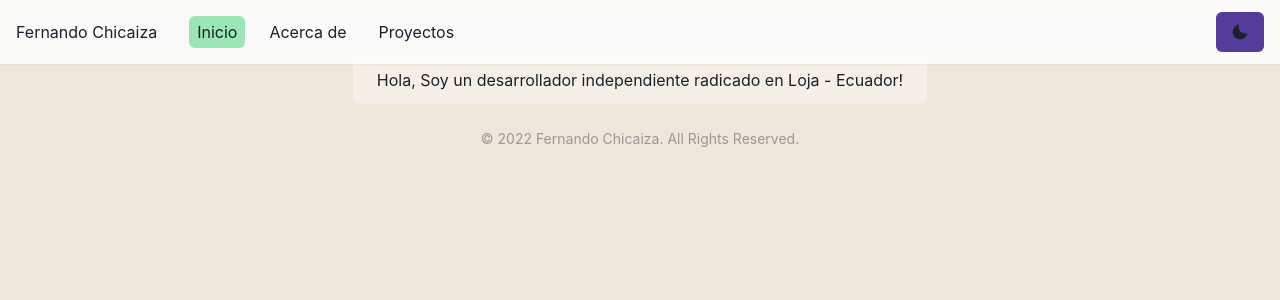
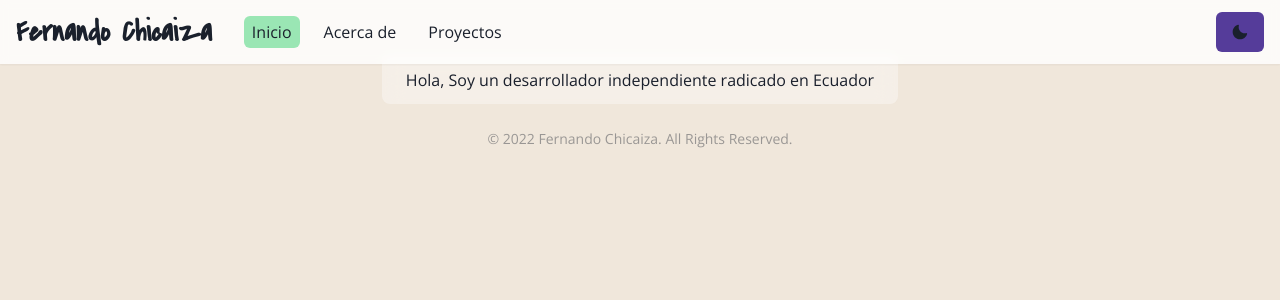
Before and after one commit to washopilot/portfolio-nextjs-ts, a Next.js app: page / in a window 1280 px wide. Shown: the top 300 px of the page. Built offline with nearby package versions, Linux system fonts and the light colour scheme.

Commit message:
playing with fonts

```diff
--- a/src/components/Fonts.tsx
+++ b/src/components/Fonts.tsx
@@ -1,7 +1,12 @@
+import { Global } from '@emotion/react';
+
 const Fonts = () => (
-    <style jsx global>{`
-        @import url('https://fonts.googleapis.com/css2?family=M+PLUS+Rounded+1c:wght@300;700&display=swap');
-    `}</style>
+    <Global
+        styles={`
+        @import url('https://fonts.googleapis.com/css2?family=Open+Sans:ital,wght@0,300;0,400;0,700;1,300;1,400;1,700&display=swap');
+        @import url('https://fonts.googleapis.com/css2?family=Covered+By+Your+Grace&display=swap');
+      `}
+    />
 );
 
 export default Fonts;
--- a/src/components/Navbar/Navbar.tsx
+++ b/src/components/Navbar/Navbar.tsx
@@ -41,7 +41,12 @@ const Navbar = () => {
 
                         <HStack spacing={8} alignItems={'center'}>
                             <NextLink href={'/'} legacyBehavior passHref>
-                                <Link _hover={{ textDecoration: 'none' }} fontFamily={'M PLUS Rounded 1c", sans-serif'}>
+                                <Link
+                                    as={'text'}
+                                    _hover={{ textDecoration: 'none' }}
+                                    fontWeight={'bold'}
+                                    fontSize={'3xl'}
+                                    fontFamily={`'Covered By Your Grace'`}>
                                     Fernando Chicaiza
                                 </Link>
                             </NextLink>
--- a/src/pages/_app.tsx
+++ b/src/pages/_app.tsx
@@ -3,8 +3,8 @@ import theme from '../theme/theme';
 
 import { AnimatePresence } from 'framer-motion';
 import type { AppProps } from 'next/app';
+import MainLayout from '../layout/MainLayout';
 import Fonts from '../components/Fonts';
-import MainLayout from '../layout/MainLayout';
 
 if (typeof window !== 'undefined') {
     window.history.scrollRestoration = 'manual';
--- a/src/pages/index.tsx
+++ b/src/pages/index.tsx
@@ -12,7 +12,7 @@ export default function Home() {
                     textAlign="center"
                     bg={useColorModeValue('whiteAlpha.500', 'whiteAlpha.200')}
                     css={{ backdropFilter: 'blur(10px)' }}>
-                    Hola, Soy un desarrollador independiente radicado en Loja - Ecuador!
+                    Hola, Soy un desarrollador independiente radicado en Ecuador
                 </Box>
             </Container>
         </AppLayout>
--- a/src/theme/theme.ts
+++ b/src/theme/theme.tsx
@@ -9,6 +9,11 @@ const theme = extendTheme({
             }
         })
     },
+    fonts: {
+        body: `'Open Sans',sans-serif`
+        // heading: 'Georgia, serif',
+        // mono: 'Menlo, monospace'
+    },
     config: {
         initialColorMode: 'light'
     }
```
